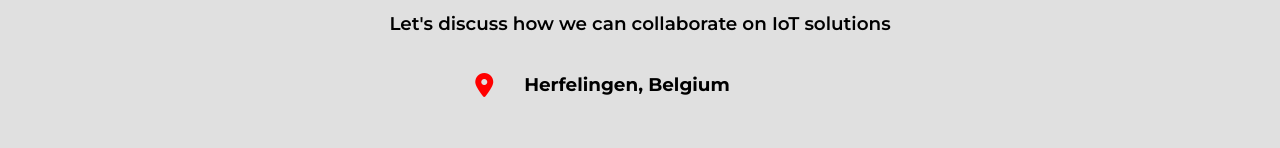
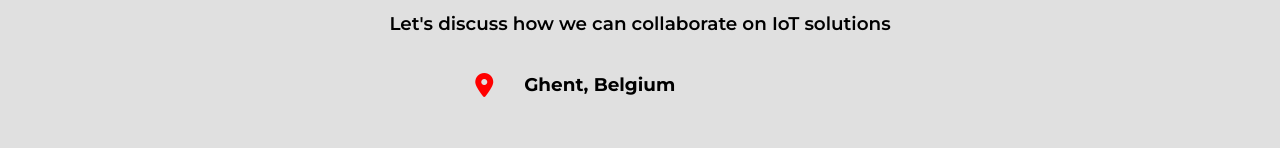
Before and after one commit to HDeRidder/Portfolio2025, a plain HTML site: page index.html in a window 1280 px wide. Shown: the part 5953-6101 px from the top of the page. Drawn offline with Linux system fonts and the light colour scheme.

Commit message:
change add

```diff
--- a/index.html
+++ b/index.html
@@ -350,7 +350,7 @@
             <div class="contact-info">
                  <div class="contact-item">
                      <i class="fas fa-map-marker-alt"></i>
-                     <span class="contact-text">     Herfelingen, Belgium</span>
+                     <span class="contact-text">     Ghent, Belgium</span>
                  </div>
                  <div class="contact-item">
                      <a href="tel:+32483112061" class="contact-phone-link">
```
